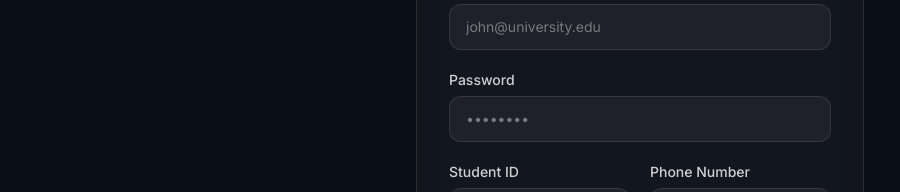
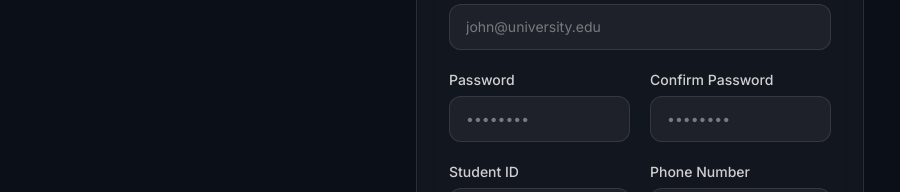
Before and after one commit to Constantine1-web/ERRANDRUN1.0, a Next.js app: page /signup in a window 1280 px wide. Shown: the part 366-558 px from the top of the page, without its empty margins (0-900 px from the left). Built offline with nearby package versions, Linux system fonts and the light colour scheme; no server answers.

Commit message:
feat(auth): add confirm password field and validation to signup flow

```diff
--- a/src/app/(auth)/signup/page.tsx
+++ b/src/app/(auth)/signup/page.tsx
@@ -14,9 +14,10 @@ function SignupForm() {
   const [userRole, setUserRole] = useState<'user' | 'runner'>(initialRole);
 
   const [formData, setFormData] = useState({
+    fullName: '',
     email: '',
     password: '',
-    fullName: '',
+    confirmPassword: '',
     studentId: '',
     phoneNumber: '',
   });
@@ -26,8 +27,13 @@ function SignupForm() {
   const handleSignup = async (e: React.FormEvent) => {
     e.preventDefault();
 
-    if (!formData.email || !formData.password || !formData.fullName || !formData.studentId || !formData.phoneNumber) {
+    if (!formData.email || !formData.password || !formData.confirmPassword || !formData.fullName || !formData.studentId || !formData.phoneNumber) {
       toast.error('Please fill in all fields');
+      return;
+    }
+
+    if (formData.password !== formData.confirmPassword) {
+      toast.error('Passwords do not match');
       return;
     }
 
@@ -175,6 +181,7 @@ function SignupForm() {
             />
           </div>
 
+          <div className="grid grid-cols-1 sm:grid-cols-2 gap-5">
             <div className="space-y-1.5">
               <label className="block text-sm font-medium text-white/80">Password</label>
               <input
@@ -185,6 +192,19 @@ function SignupForm() {
                 className="input w-full"
                 disabled={loading}
               />
+            </div>
+
+            <div className="space-y-1.5">
+              <label className="block text-sm font-medium text-white/80">Confirm Password</label>
+              <input
+                type="password"
+                value={formData.confirmPassword}
+                onChange={(e) => setFormData({ ...formData, confirmPassword: e.target.value })}
+                placeholder="••••••••"
+                className="input w-full"
+                disabled={loading}
+              />
+            </div>
           </div>
 
           <div className="grid grid-cols-1 sm:grid-cols-2 gap-5">
```
Also changed, not shown: 1 other file (tests, documents, lock files or other folders). Lines whose indentation alone changed are shown as unchanged.
